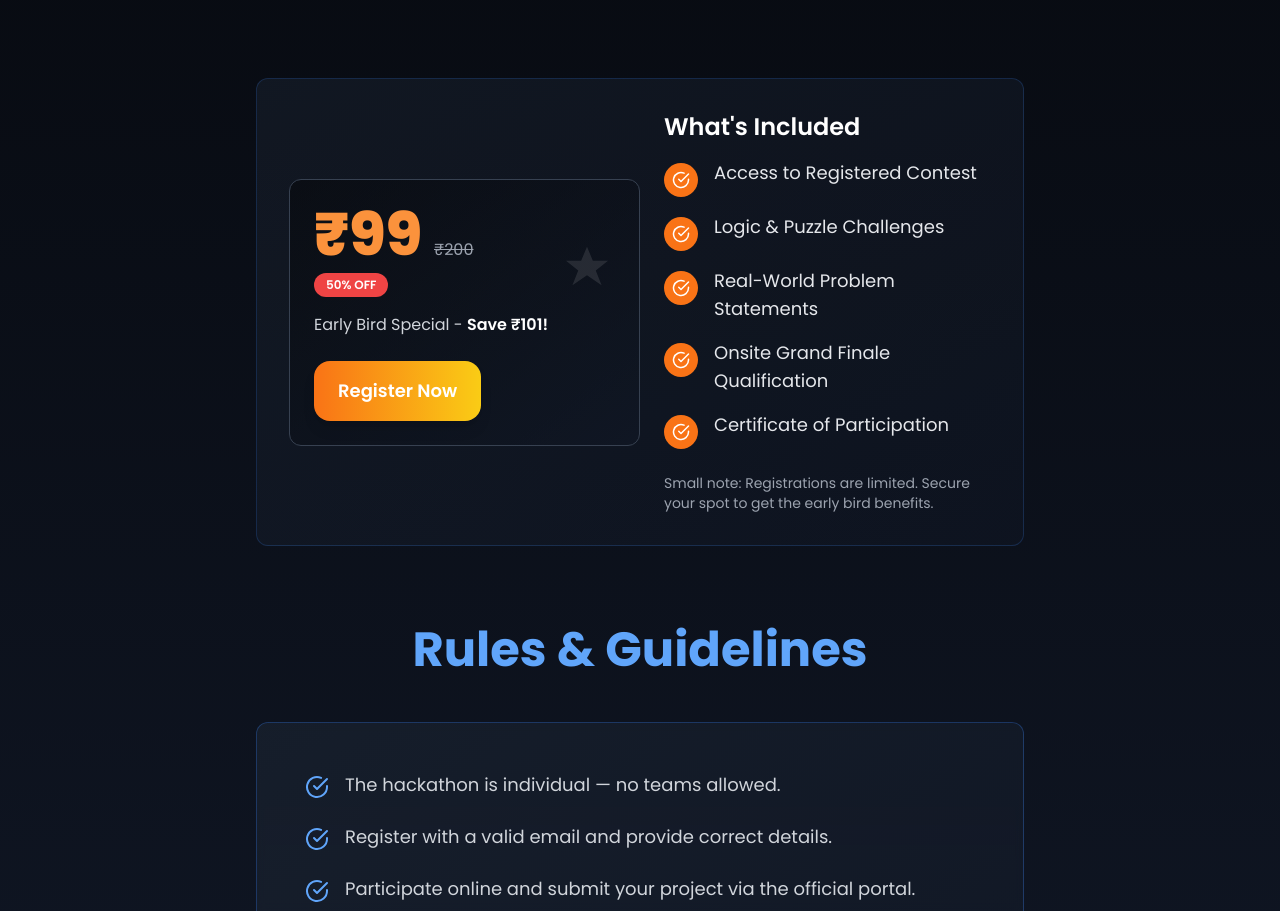
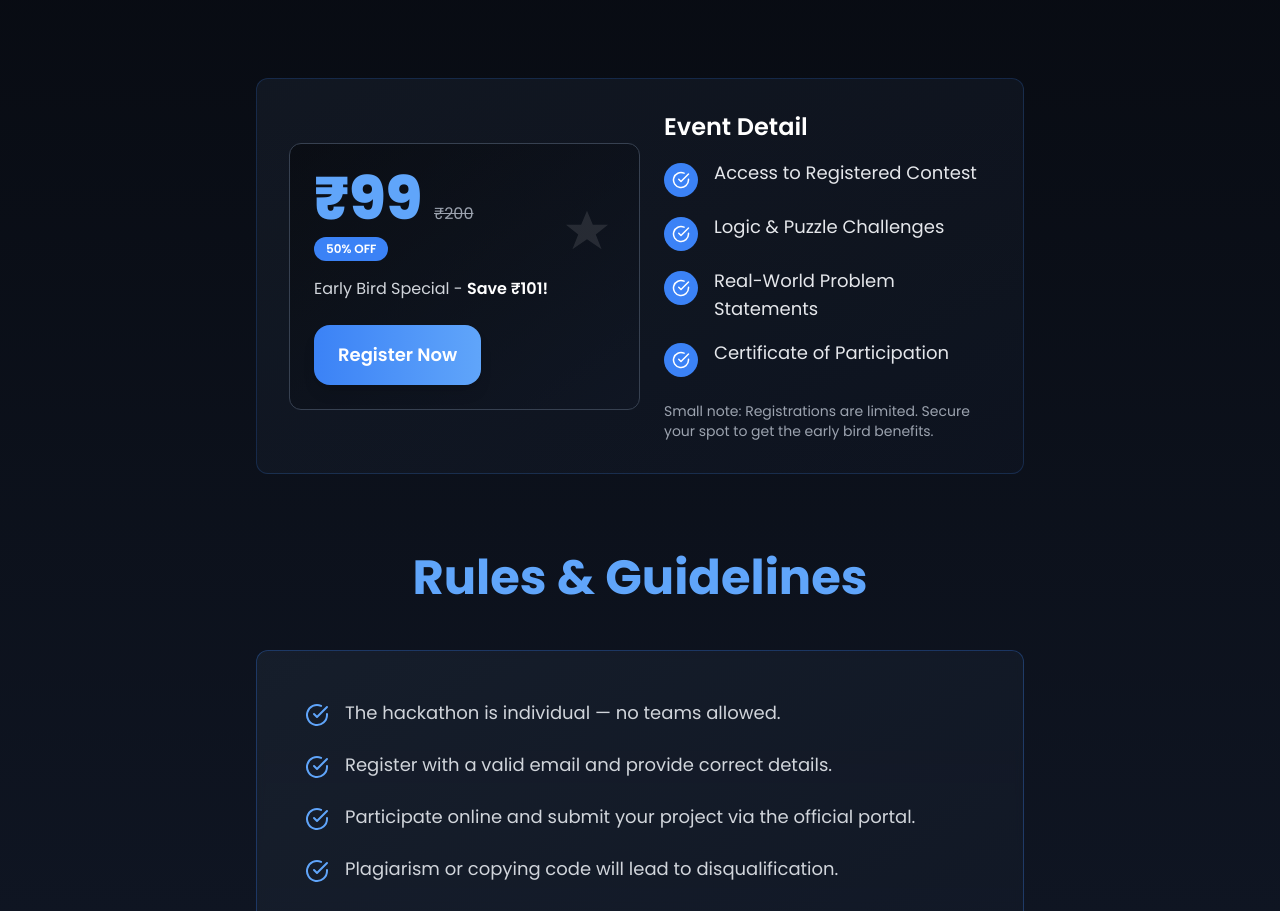
Before and after one commit to Gokulbharath/AlgoFest, a React (Vite) app: page / in a window 1280 px wide. Shown: the part 1970-2881 px from the top of the page. Built offline with nearby package versions, Linux system fonts and the light colour scheme.

Commit message:
update about section

```diff
--- a/src/components/About.tsx
+++ b/src/components/About.tsx
@@ -26,9 +26,10 @@ export default function About() {
     'Access to Registered Contest',
     'Logic & Puzzle Challenges',
     'Real-World Problem Statements',
-    'Onsite Grand Finale Qualification',
     'Certificate of Participation'
   ];
+
+  const formUrl = 'https://forms.gle/aYaB37divYhcLCXLA';
 
   return (
     <section id="about" className="py-20 bg-gradient-to-b from-black to-gray-900">
@@ -89,7 +90,7 @@ export default function About() {
           })}
         </div>
 
-        {/* Redesigned Event Details card (matches provided image style) */}
+        {/* Redesigned Event Details card (blue accents, register opens Google Form) */}
         <div className="max-w-3xl mx-auto mb-10">
           <div className="bg-gradient-to-br from-gray-800/40 to-gray-900/40 border border-blue-500/20 rounded-xl p-6 md:p-8">
             <div className="flex flex-col md:flex-row items-start md:items-center gap-6">
@@ -98,11 +99,11 @@ export default function About() {
                 <div className="flex items-center justify-between">
                   <div>
                     <div className="flex items-baseline gap-3">
-                      <span className="text-4xl md:text-6xl font-extrabold text-orange-400">₹99</span>
+                      <span className="text-4xl md:text-6xl font-extrabold text-blue-400">₹99</span>
                       <span className="text-sm md:text-base text-gray-400 line-through">₹200</span>
                     </div>
                     <div className="mt-2">
-                      <span className="inline-block bg-red-500 text-white text-xs font-semibold px-3 py-1 rounded-full">
+                      <span className="inline-block bg-blue-500 text-white text-xs font-semibold px-3 py-1 rounded-full">
                         50% OFF
                       </span>
                     </div>
@@ -119,23 +120,30 @@ export default function About() {
 
                 {/* Register button (below price on small screens) */}
                 <div className="mt-6">
-                  <button
-                    onClick={() => { /* handle register click (navigate/open modal) */ }}
-                    className="w-full md:w-auto px-6 py-4 bg-gradient-to-r from-orange-500 to-yellow-400 text-white rounded-2xl text-lg font-semibold shadow-lg hover:scale-105 transition-transform"
+                  <a
+                    href={formUrl}
+                    target="_blank"
+                    rel="noopener noreferrer"
+                    className="inline-block w-full md:w-auto"
                   >
-                    Register Now
-                  </button>
+                    <button
+                      type="button"
+                      className="w-full md:w-auto px-6 py-4 bg-gradient-to-r from-blue-500 to-blue-400 text-white rounded-2xl text-lg font-semibold shadow-lg hover:scale-105 transition-transform"
+                    >
+                      Register Now
+                    </button>
+                  </a>
                 </div>
               </div>
 
               {/* Right - features list */}
               <div className="flex-1 w-full">
-                <h4 className="text-2xl font-semibold text-white mb-4">What's Included</h4>
+                <h4 className="text-2xl font-semibold text-white mb-4">Event Detail</h4>
                 <ul className="space-y-4">
                   {features.map((f, i) => (
                     <li key={i} className="flex items-start gap-4">
                       <span className="flex-shrink-0 mt-1">
-                        <div className="bg-orange-500 rounded-full p-2">
+                        <div className="bg-blue-500 rounded-full p-2">
                           <CheckCircle className="text-white" size={18} />
                         </div>
                       </span>
```
